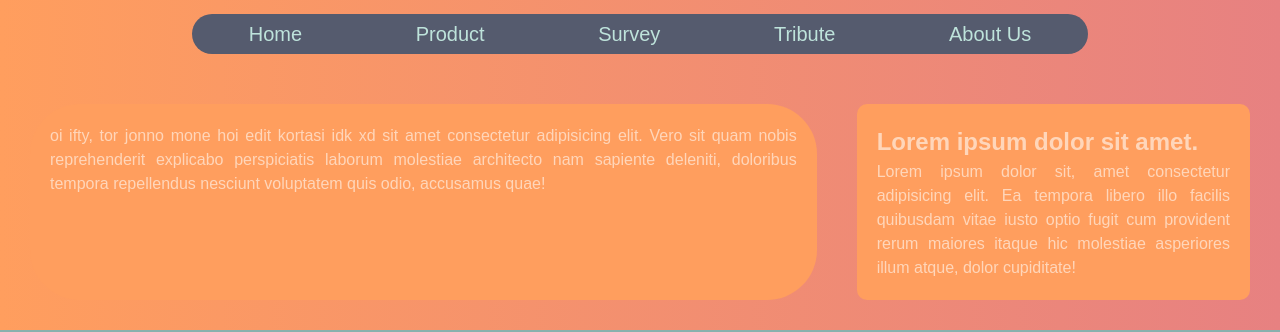
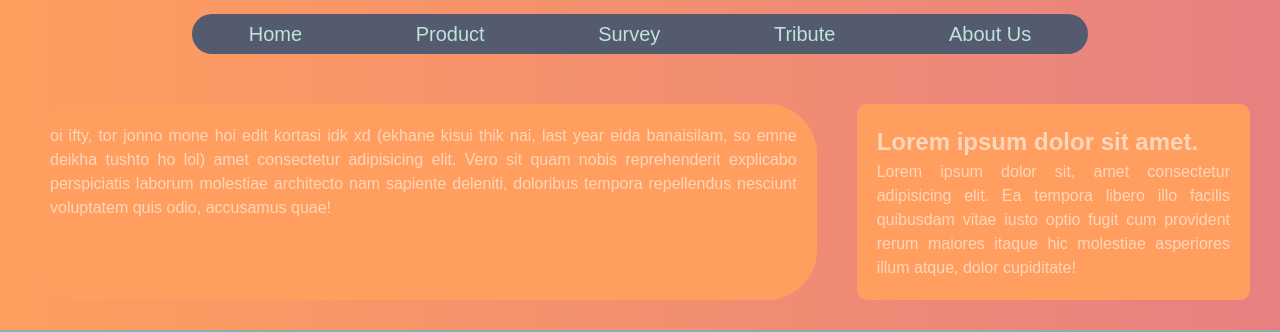
Before and after one commit to Nafis75/nafis75.github.io, a plain HTML site: page index.html in a window 1280 px wide. Shown: the part 94-426 px from the top of the page. Drawn offline with Linux system fonts and the light colour scheme; files whose address does not match are found by name.

Commit message:
Update index.html

```diff
--- a/index.html
+++ b/index.html
@@ -4,7 +4,7 @@
 <head>
     <meta charset="UTF-8">
     <meta name="viewport" content="width=device-width, initial-scale=1.0">
-    <title>Dayeen_stuff</title>
+    <title>ifty er jonno ig_stuff</title>
     <link rel="stylesheet" href="CSS/Style.css">
 </head>
 
@@ -30,7 +30,7 @@
 
     <div class="grid-container">
         <div class="grid-item item1">
-            <p>oi ifty, tor jonno mone hoi edit kortasi idk xd sit amet consectetur adipisicing elit. Vero sit quam nobis reprehenderit explicabo
+            <p>oi ifty, tor jonno mone hoi edit kortasi idk xd (ekhane kisui thik nai, last year eida banaisilam, so emne deikha tushto ho lol) amet consectetur adipisicing elit. Vero sit quam nobis reprehenderit explicabo
                 perspiciatis laborum molestiae architecto nam sapiente deleniti, doloribus tempora repellendus nesciunt
                 voluptatem quis odio, accusamus quae!</p>
         </div>
```
